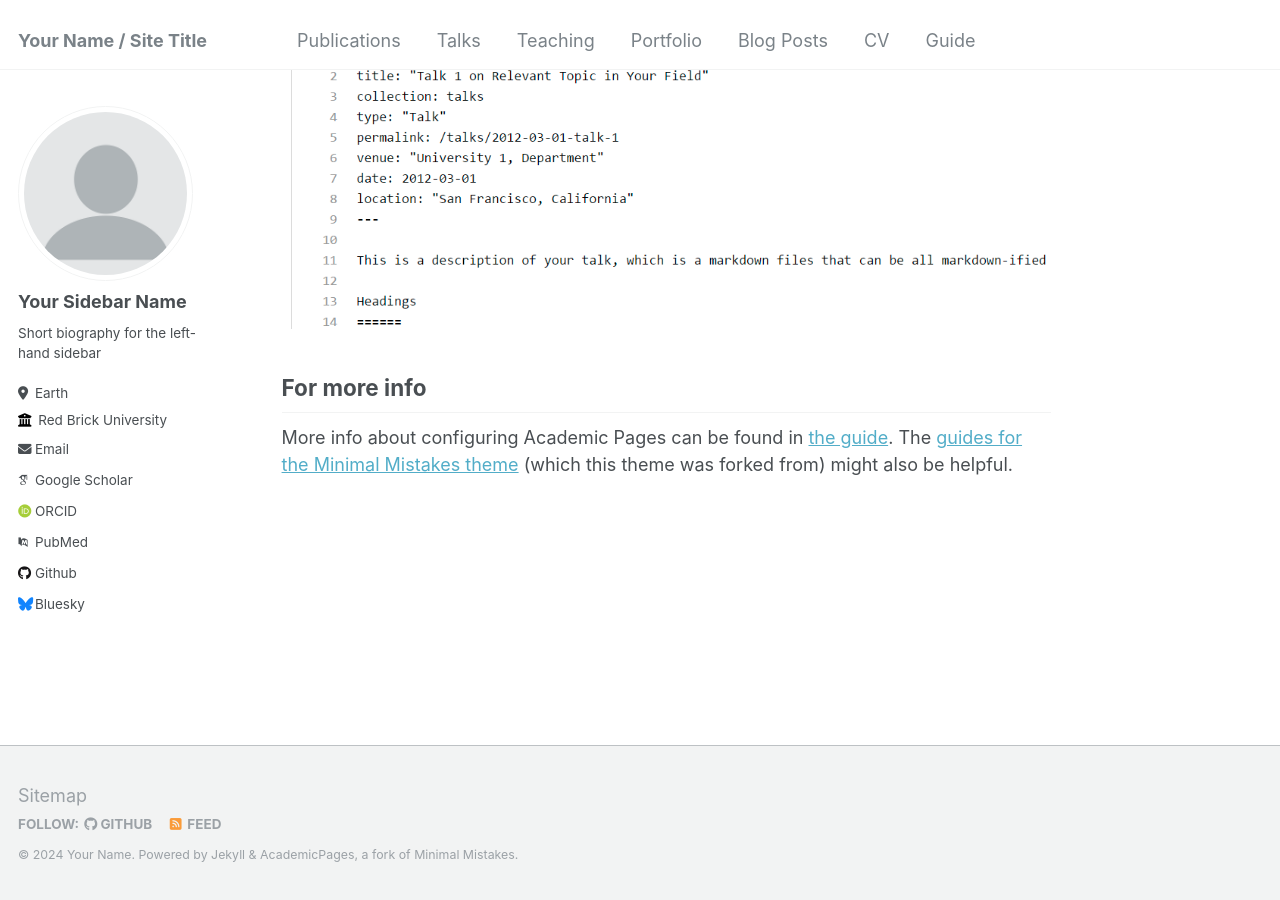
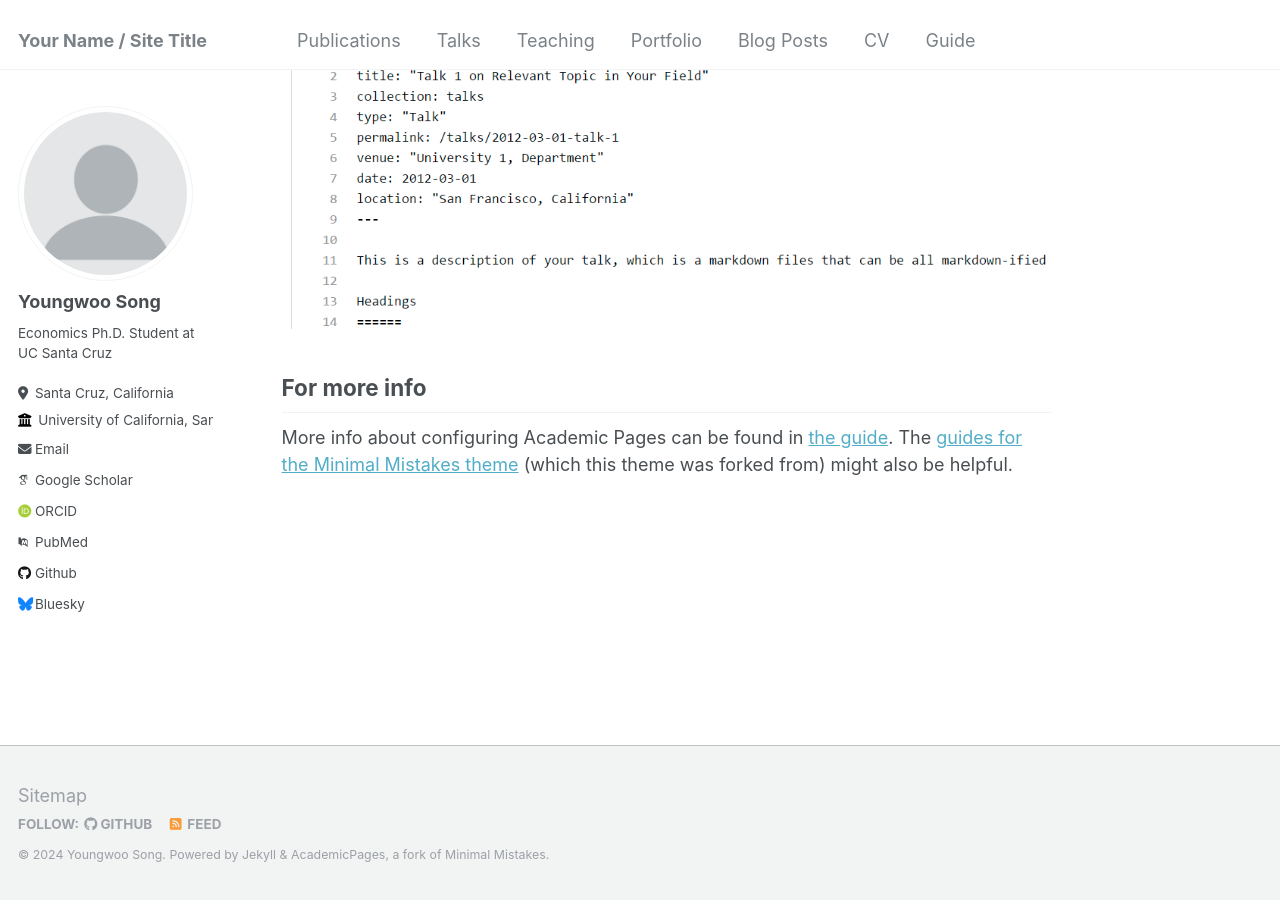
Before and after one commit to youngwoosong-econ/notinuseyoungwoo_song.github.io, a Jekyll site: the page built from _pages/about.md, in a window 1280 px wide and 900 px high, scrolled down 2660 px. Built offline with Jekyll 4.4.1, drawn with Linux system fonts in a browser that asks for light colours; some web fonts are replaced.

Commit message:
Update _config.yml

```diff
--- a/_config.yml
+++ b/_config.yml
@@ -10,11 +10,11 @@
 locale                   : "en-US"
 title                    : "Your Name / Site Title"
 title_separator          : "-"
-name                     : &name "Your Name"
+name                     : &name "Youngwoo Song"
 description              : &description "personal description"
-url                      : https://academicpages.github.io # the base hostname & protocol for your site e.g. "https://mmistakes.github.io"
+url                      : https://youngwoo_song.github.io # the base hostname & protocol for your site e.g. "https://mmistakes.github.io"
 baseurl                  : "" # the subpath of your site, e.g. "/blog"
-repository               : "academicpages/academicpages.github.io"
+repository               : "youngwoosong-econ/youngwoo_song.github.io"
 
 # Site Author - The following control what appear as part of the author content on the side bar.
 #               If a field is blank the icon and link will not appear, otherwise it will be shown.
@@ -22,13 +22,13 @@ repository               : "academicpages/academicpages.github.io"
 author:
   # Biographic information
   avatar           : "profile.png"
-  name             : "Your Sidebar Name"
+  name             : "Youngwoo Song"
   pronouns         : # example: "she/her"
-  bio              : "Short biography for the left-hand sidebar"
-  location         : "Earth"
-  employer         : "Red Brick University"
+  bio              : "Economics Ph.D. Student at UC Santa Cruz"
+  location         : "Santa Cruz, California"
+  employer         : "University of California, Santa Cruz"
   uri              : # URL
-  email            : "none@example.org"
+  email            : "ysong96@ucsc.edu"
 
   # Academic websites
   arxiv            : # URL - Update with the correct link to your profile
```
